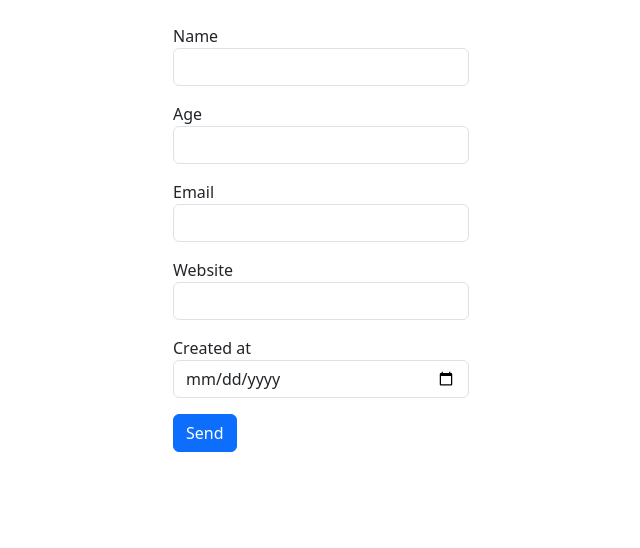
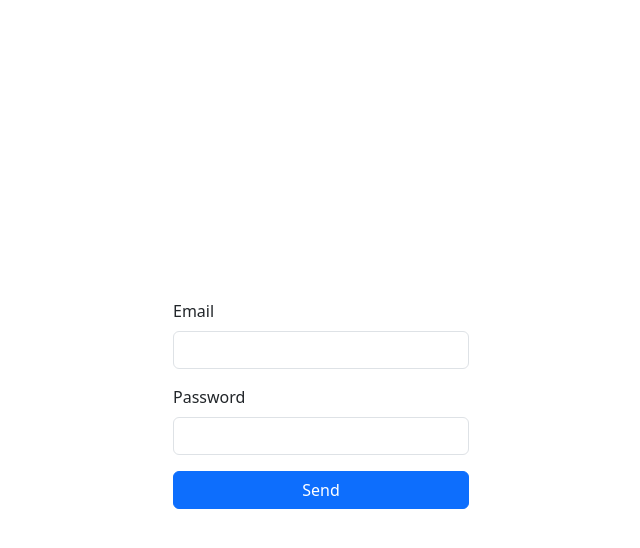
Before and after one commit to Arslon004/CRUD-with-mockAPI, a React (Vite) app: page /login in a window 1280 px wide. Shown: the top 548 px of the page, without its empty margins (319-959 px from the left). Built offline with nearby package versions, Linux system fonts and the light colour scheme.

Commit message:
add loginSchema

```diff
--- a/src/pages/LoginPage.jsx
+++ b/src/pages/LoginPage.jsx
@@ -1,35 +1,21 @@
 
 const LoginPage = () => {
   return (
-    <div className="d-flex justify-content-center align-items-center ">
+    <div className="min-vh-100 d-flex justify-content-center align-items-center ">
       <form className="container mt-4 w-25">
-        <div className="form-group mb-3">
-          <label htmlFor="name">Name</label>
-          <input type="text" id="name" name="name" className="form-control" />
-        </div>
 
         <div className="form-group mb-3">
-          <label htmlFor="age">Age</label>
-          <input type="number" id="age" name="age" className="form-control" />
-        </div>
-
-        <div className="form-group mb-3">
-          <label htmlFor="email">Email</label>
+          <label className="mb-2" htmlFor="email">Email</label>
           <input id="email" name="email" className="form-control" />
         </div>
 
         <div className="form-group mb-3">
-          <label htmlFor="website">Website</label>
-          <input id="website" name="website" className="form-control" />
+          <label className="mb-2" htmlFor="password">Password</label>
+          <input id="password" name="password" className="form-control" />
         </div>
 
         <div className="form-group mb-3">
-          <label htmlFor="date">Created at</label>
-          <input type="date" id="date" name="date" className="form-control" />
-        </div>
-
-        <div className="form-group mb-3">
-          <button type="submit" className="btn btn-primary">
+          <button type="submit" className="btn btn-primary w-100">
             Send
           </button>
         </div>
```
Also changed, not shown: src/schemas/LoginSchema.js (+8 -0 lines).
